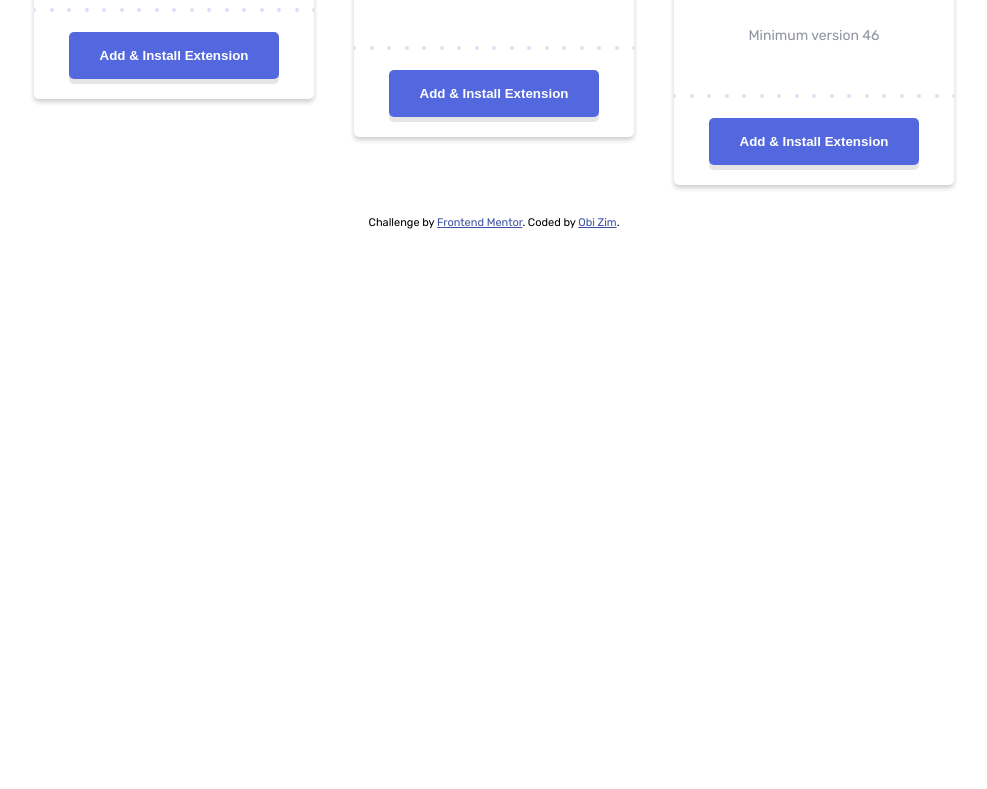
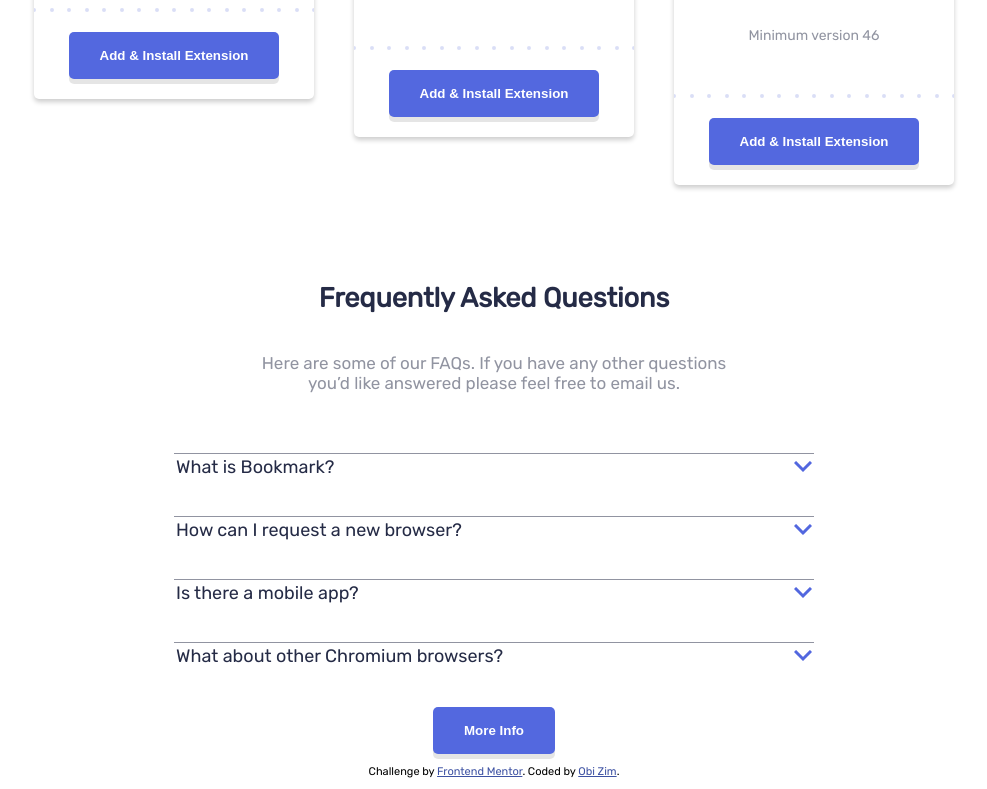
Before and after one commit to Obizim/Bookmark-Landing-Page, a plain HTML site: page index.html in a window 1280 px wide. Shown: the part 2008-2797 px from the top of the page, without its empty margins (146-1133 px from the left). Before the commit the page ends 2248 px from the top, so only its background shows below. Drawn offline with Linux system fonts and the light colour scheme.

Commit message:
FAQ Section

```diff
--- a/index.html
+++ b/index.html
@@ -66,7 +66,7 @@
     <h2>Bookmark in one click</h2>
       <p>Organize your bookmarks however you like. Our simple drag-and-drop interface
         gives you complete control over how you manage your favourite sites.</p>
-        <button>More Info</button>
+        <button class="tabBtn">More Info</button>
   </div>
 </div>
 
@@ -79,7 +79,7 @@
     <h2>Intelligent search</h2>
       <p>Our powerfdiv search feature will help you find saved sites in no time at all.
         No need to trawl through all of your bookmarks</p>
-        <button>More Info</button>
+        <button class="tabBtn">More Info</button>
   </div>
 </div>
 
@@ -92,7 +92,7 @@
     <h2>Share your bookmarks</h2>
       <p>Easily share your bookmarks and collections with others. Create a shareable
         link that you can send at the click of a button.</p>
-        <button>More Info</button>
+        <button class="tabBtn">More Info</button>
   </div>
 </div>
 
@@ -145,57 +145,58 @@
     </div>
   </div>
 </section>
-  <!--
+
+<div class="features">
+  <h2>Frequently Asked Questions</h2>
+  <p>
+    Here are some of our FAQs. If you have any other questions you’d like
+  answered please feel free to email us.
+  </p>
+</div>
+
+<!-- ACCORDION -->
+
+<section class="accord">
+  <div class="acc">
+  <p class="accordion">What is Bookmark?</p>
+<div class="panel">
+  <p>Lorem ipsum dolor sit amet, consectetur adipiscing elit. Fusce tincidunt
+    justo eget divtricies fringilla. Phasellus blandit ipsum quis quam ornare mattis.</p>
+</div>
+  </div>
+
+  <div class="acc">
+<p class="accordion">How can I request a new browser?</p>
+<div class="panel">
+  <p>Vivamus luctus eros aliquet convallis divtricies. Mauris augue massa, divtricies non ligdiva.
+    Suspendisse imperdiet. Vivamus luctus eros aliquet convallis divtricies. Mauris augue massa,
+    divtricies non ligdiva. Suspendisse imperdie tVivamus luctus eros aliquet convallis divtricies.
+    Mauris augue massa, divtricies non ligdiva. Suspendisse imperdiet.</p>
+</div>
+</div>
+
+<div class="acc">
+<p class="accordion">Is there a mobile app?</p>
+<div class="panel">
+  <p>Sed consectetur quam id neque fermentum accumsan. Praesent luctus vestibdivum dolor, ut condimentum
+    urna vdivputate eget. Cras in ligdiva quis est pharetra mattis sit amet pharetra purus. Sed
+    sollicitudin ex et divtricies bibendum.</p>
+</div>
+</div>
+
+<div class="acc">
+  <p class="accordion">What about other Chromium browsers?</p>
+  <div class="panel">
+    <p>Integer condimentum ipsum id imperdiet finibus. Vivamus in placerat mi, at euismod dui. Aliquam
+      vitae neque eget nisl gravida pellentesque non ut velit.</p>
+  </div>
+  </div>
+
+  <button>More Info</button>
+</section>
 
 
-
-
-  Minimum version 62
-  Add & Install Extension
-
-
-
-  Add & Install Extension -->
-
   <!--
-
-  Add & Install Extension -->
-
-  <!-- Frequently Asked Questions -->
-
-  <!-- Here are some of our FAQs. If you have any other questions you’d like
-  answered please feel free to email us. -->
-
-  <!-- Question 1 -->
-  <!-- What is Bookmark? -->
-
-  <!-- Answer 1 -->
-  <!-- Lorem ipsum dolor sit amet, consectetur adipiscing elit. Fusce tincidunt
-  justo eget divtricies fringilla. Phasellus blandit ipsum quis quam ornare mattis. -->
-
-  <!-- Question 2 -->
-  <!-- How can I request a new browser? -->
-
-  <!-- Answer 2 -->
-  <!-- Vivamus luctus eros aliquet convallis divtricies. Mauris augue massa, divtricies non ligdiva.
-  Suspendisse imperdiet. Vivamus luctus eros aliquet convallis divtricies. Mauris augue massa,
-  divtricies non ligdiva. Suspendisse imperdie tVivamus luctus eros aliquet convallis divtricies.
-  Mauris augue massa, divtricies non ligdiva. Suspendisse imperdiet. -->
-
-  <!-- Question 3 -->
-  <!-- Is there a mobile app? -->
-
-  <!-- Answer 3 -->
-  <!-- Sed consectetur quam id neque fermentum accumsan. Praesent luctus vestibdivum dolor, ut condimentum
-  urna vdivputate eget. Cras in ligdiva quis est pharetra mattis sit amet pharetra purus. Sed
-  sollicitudin ex et divtricies bibendum. -->
-
-  <!-- Question 4 -->
-  <!-- What about other Chromium browsers? -->
-
-  <!-- Answer 4 -->
-  <!-- Integer condimentum ipsum id imperdiet finibus. Vivamus in placerat mi, at euismod dui. Aliquam
-  vitae neque eget nisl gravida pellentesque non ut velit.
 
   More Info
 
--- a/js/main.js
+++ b/js/main.js
@@ -21,3 +21,13 @@ function openTab(evt, data) {
     document.getElementById(data).style.display = "flex";
     evt.currentTarget.className += " show";
 }
+
+// ACCORDION
+var accordion = document.getElementsByClassName('accordion');
+
+for(var i = 0; i < accordion.length; i++){
+    accordion[i].addEventListener('click', function() {
+        this.classList.toggle('active');
+        this.nextElementSibling.classList.toggle('show');
+    });
+}
--- a/scss/main.scss
+++ b/scss/main.scss
@@ -223,7 +223,7 @@ section {
         max-width: 30vw;
         color: $GrayishBlue;
       }
-      button {
+      .tabBtn {
         background-color: $SoftBlue;
         border: 1px solid transparent;
         padding: 15px 30px;
@@ -256,7 +256,7 @@ section {
     margin: 20px;
     padding: 7rem auto;
 
-    img{
+    img {
       margin-top: 20px;
     }
 
@@ -305,12 +305,81 @@ section {
   }
 }
 
-#one{
+#one {
   margin-top: 6rem;
 }
-#two{
+#two {
   margin-top: 12rem;
 }
+
+.accord{
+
+  display: flex;
+  flex-direction: column;
+  justify-content: center;
+  align-items: center;
+  margin-top: 20px;
+
+  .acc{
+    width: 50%;
+
+    .accordion {
+      color: $VeryDarkBlue;
+      cursor: pointer;
+      padding: 2px;
+      text-align: left;
+      border-top: 1px solid $GrayishBlue;
+      border-right: none;
+      border-left: none;
+      outline: none;
+      transition: 0.4s;
+
+      &:hover{
+        color: $SoftRed;
+      }
+
+      &:after{
+        content: url('../images/icon-arrow.svg');
+        float: right;
+      }
+    }
+
+    .panel {
+      opacity: 0;
+      overflow: hidden;
+      transition: 0.6s ease-in-out;
+      max-height: 0;
+
+      &.show{
+        display: block !important;
+        opacity: 1;
+        max-height: 300px;
+        transition: 0.6s ease-in-out;
+      }
+
+      p{
+        color: $GrayishBlue;
+        font-size: 15px;
+      }
+    }
+  }
+
+  button{
+    background-color: $SoftBlue;
+    border: 1px solid transparent;
+    padding: 15px 30px;
+    border-radius: 5px;
+    color: #fff;
+    outline: none;
+    font-weight: 700;
+    box-shadow: 0px 5px rgba(0, 0, 0, 0.1px);
+    cursor: pointer;
+    margin-top: 20px;
+  }
+}
+
+
+
 
 .attribution {
   font-size: 11px;
```
Also changed, not shown: css/main.css, 1 other file.
